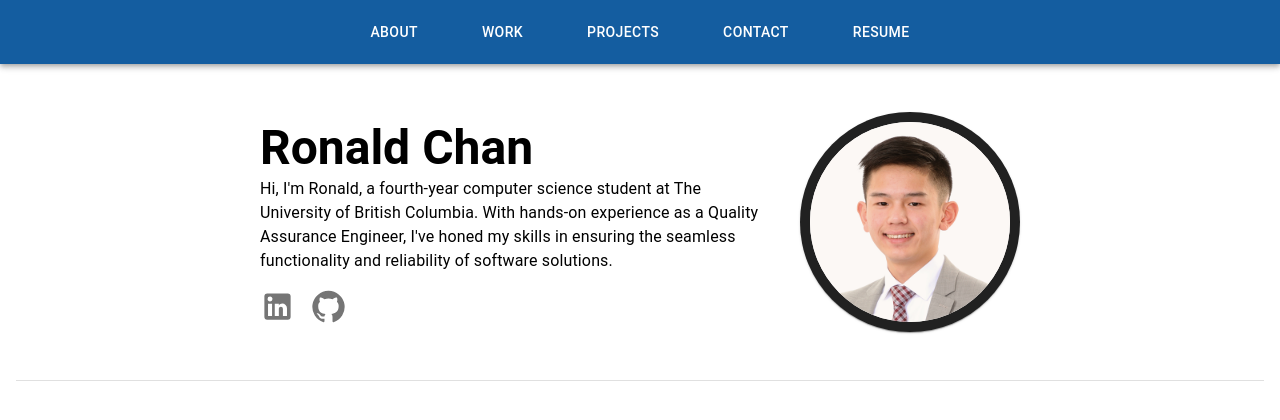
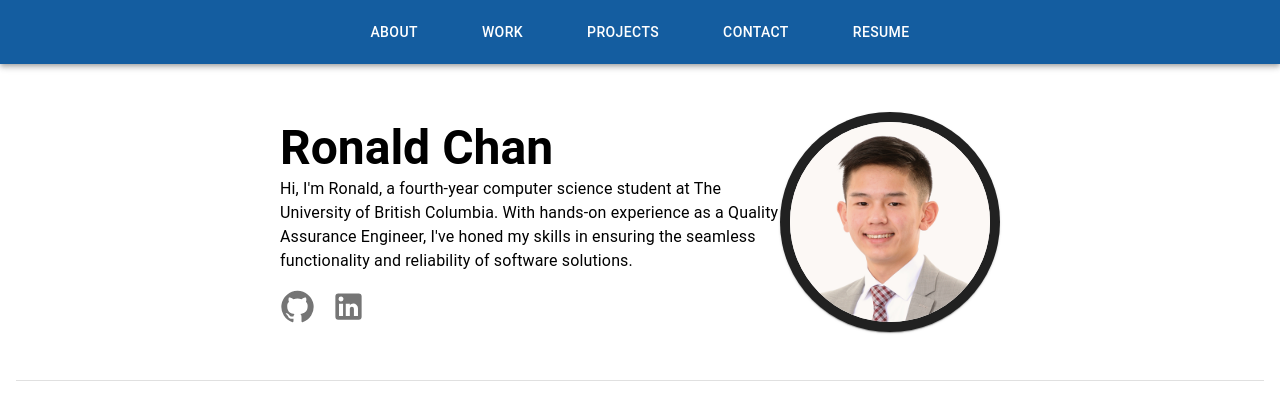
Before and after one commit to ronalldchan/ronalldchan.github.io, a React (Create React App) app: page / in a window 1280 px wide. Shown: the top 420 px of the page. Built offline with nearby package versions, Linux system fonts and the light colour scheme.

Commit message:
Reorder icons

```diff
--- a/src/components/AboutMe.tsx
+++ b/src/components/AboutMe.tsx
@@ -1,4 +1,4 @@
-import { Box, Paper, Typography } from "@mui/material";
+import { Box, Paper, Stack, Typography } from "@mui/material";
 import headshot from "../images/headshot.png";
 import LinkedInIcon from "@mui/icons-material/LinkedIn";
 import GitHubIcon from "@mui/icons-material/GitHub";
@@ -8,7 +8,7 @@ function AboutMe() {
   return (
     <Box component="section" id="about">
       <Box py={6} display={"flex"} justifyContent={"center"} alignItems={"center"}>
-        <Box mr={5}>
+        <Box>
           <Typography variant="h3" fontWeight={"bold"}>
             Ronald Chan
           </Typography>
@@ -17,12 +17,14 @@ function AboutMe() {
             experience as a Quality Assurance Engineer, I've honed my skills in ensuring the seamless functionality and
             reliability of software solutions.
           </Typography>
-          <IconLinkButton href="https://www.linkedin.com/in/ronald-chan-info/">
-            <LinkedInIcon fontSize="large" />
-          </IconLinkButton>
-          <IconLinkButton href="https://github.com/ronalldchan">
-            <GitHubIcon fontSize="large" />
-          </IconLinkButton>
+          <Stack direction={"row"} spacing={2}>
+            <IconLinkButton href="https://github.com/ronalldchan">
+              <GitHubIcon fontSize="large" />
+            </IconLinkButton>
+            <IconLinkButton href="https://www.linkedin.com/in/ronald-chan-info/">
+              <LinkedInIcon fontSize="large" />
+            </IconLinkButton>
+          </Stack>
         </Box>
         <Paper
           sx={{
--- a/src/components/IconLinkButton.tsx
+++ b/src/components/IconLinkButton.tsx
@@ -3,7 +3,7 @@ import React from "react";
 
 function IconLinkButton(props: { href: string; children: React.ReactElement }) {
   return (
-    <IconButton href={props.href} disableRipple target="_blank" sx={{ padding: 0, mr: 2 }}>
+    <IconButton href={props.href} disableRipple target="_blank" sx={{ padding: 0 }}>
       {props.children}
     </IconButton>
   );
```
